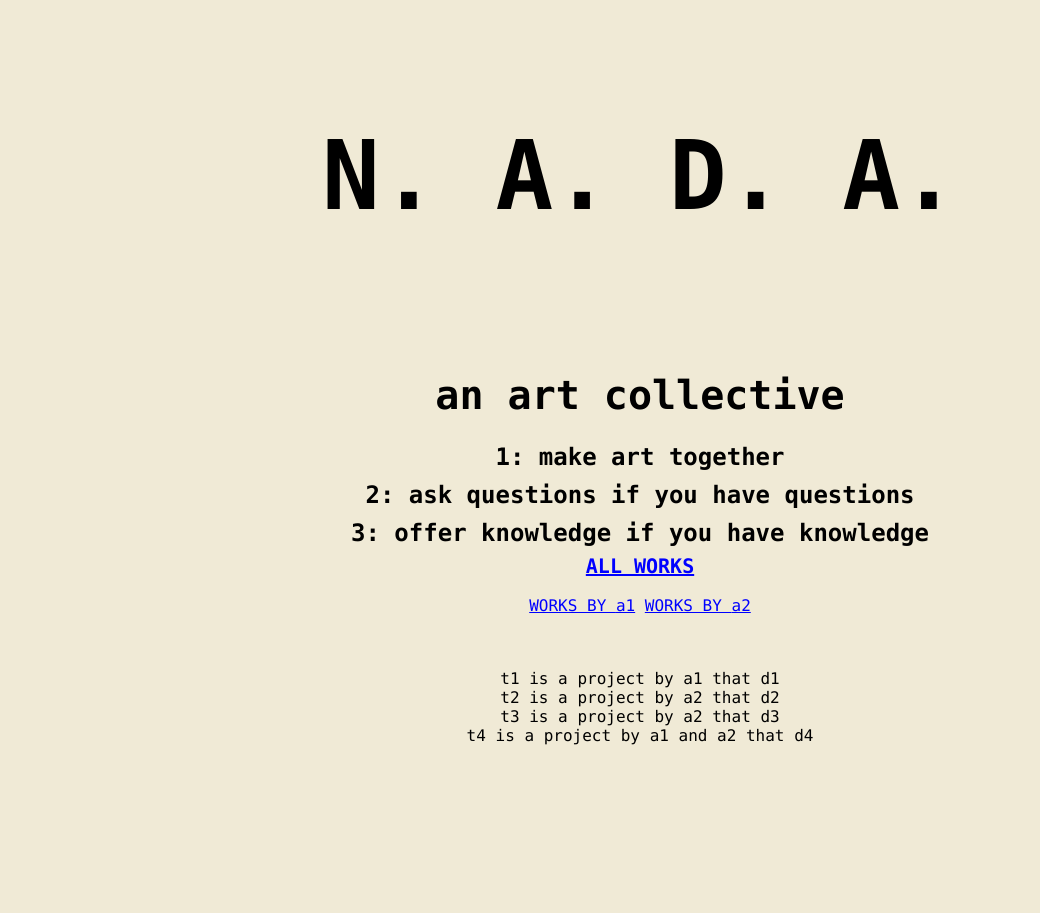
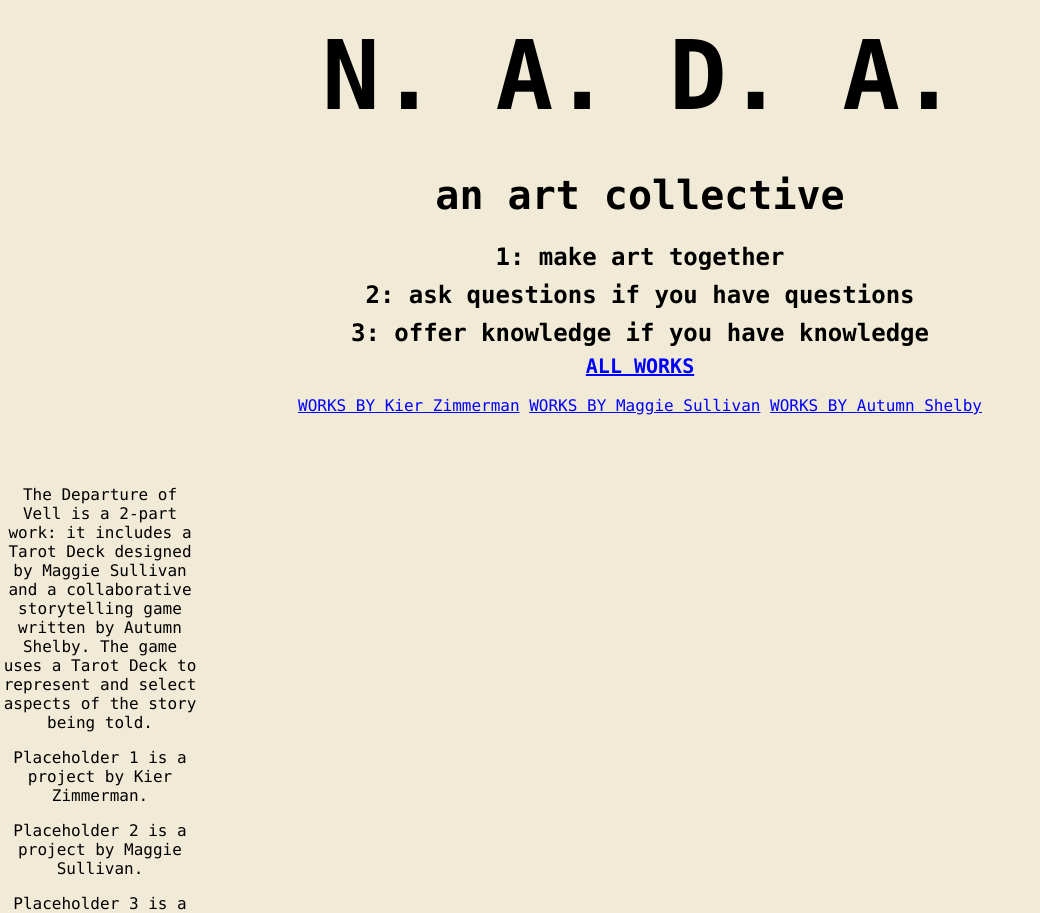
Before and after one commit to nada-art-collective/nada-site, a Next.js app: page / in a window 1280 px wide. Shown: the top 913 px of the page, without its empty margins (0-1040 px from the left). Before the commit the page ends 840 px from the top, so only its background shows below. Built offline with nearby package versions, Linux system fonts and the light colour scheme.

Commit message:
add paragraphs to content, change placeholder names to real

```diff
--- a/app/globals.css
+++ b/app/globals.css
@@ -5,7 +5,7 @@ test {
 h1 {
     font-size: 600%;
     margin: 0;
-    padding: 120px;
+    padding: 20px;
 }
 
 h2 {
@@ -24,6 +24,10 @@ h4 {
     font-size: 125%;
     margin: 0;
     padding: 2px;
+}
+
+p {
+    width: 200px;
 }
 
 main {
--- a/app/page.tsx
+++ b/app/page.tsx
@@ -20,38 +20,49 @@ function Art({art} : {art : any}) {
 }
 
 const art1 = {
-  title: 't1',
-  authors: ['a1'],
+  title: 'The Departure of Vell',
+  authors: ['Maggie Sullivan', 'Autumn Shelby'],
   content:
-  <div key='t1'>
-    t1 is a project by a1 that d1
+  <div key='The Departure of Vell'>
+    <p>
+        The Departure of Vell is a 2-part work: it includes a Tarot Deck
+        designed by Maggie Sullivan and a collaborative storytelling game
+        written by Autumn Shelby. The game uses a Tarot Deck to represent
+        and select aspects of the story being told.
+    </p>
   </div>,
 }
 
 const art2 = {
-  title: 't2',
-  authors: ['a2'],
+  title: 'Placeholder 1',
+  authors: ['Kier Zimmerman'],
   content:
   <div key='t2'>
-    t2 is a project by a2 that d2
+    <p>
+      Placeholder 1 is a project by Kier Zimmerman.
+    </p>
   </div>,
 }
 
 const art3 = {
-  title: 't3',
-  authors: ['a2'],
+  title: 'Placeholder 2',
+  authors: ['Maggie Sullivan'],
   content:
   <div key='t3'>
-    t3 is a project by a2 that d3
+    <p>
+      Placeholder 2 is a project by Maggie Sullivan.
+    </p>
   </div>,
 }
 
 const art4 = {
-  title: 't4',
-  authors: ['a1', 'a2'],
+  title: 'Placeholder 3',
+  authors: ['Kier Zimmerman', 'Maggie Sullivan'],
   content:
   <div key='t4'>
-    t4 is a project by a1 and a2 that d4
+    <p>
+      Placeholder 3 is a project by Kier Zimmerman and Maggie Sullivan.
+    </p>
   </div>
 }
 
@@ -62,8 +73,9 @@ export default function Home() {
   const [arts, setArts] = useState(initialArts);
 
   const artists = [
-    'a1',
-    'a2',
+    'Kier Zimmerman',
+    'Maggie Sullivan',
+    'Autumn Shelby'
   ]
 
   function ArtistButton({artist} : {artist : any}) {
```
Also changed, not shown: 3 other files (tests, documents, lock files or other folders).
